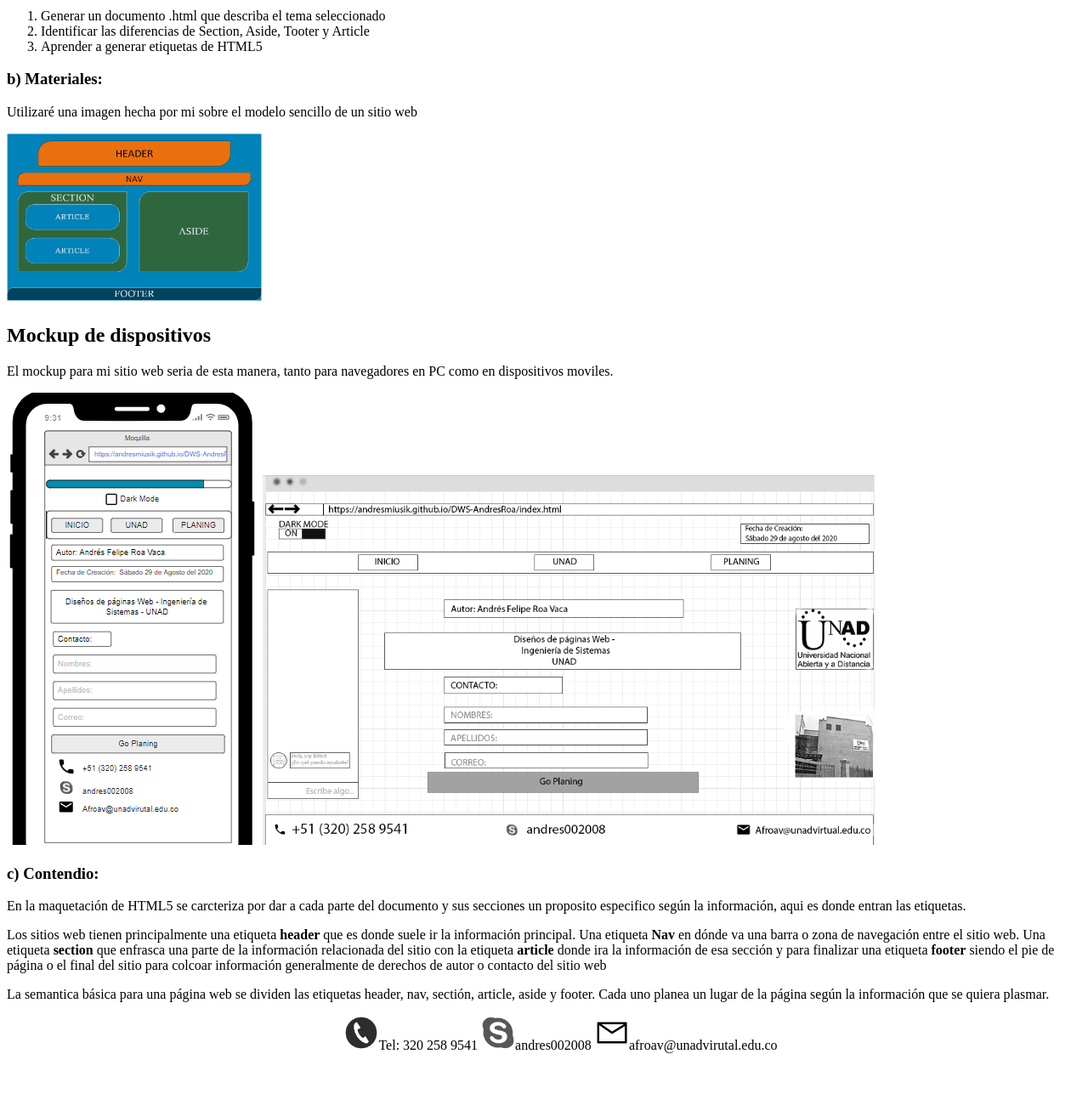
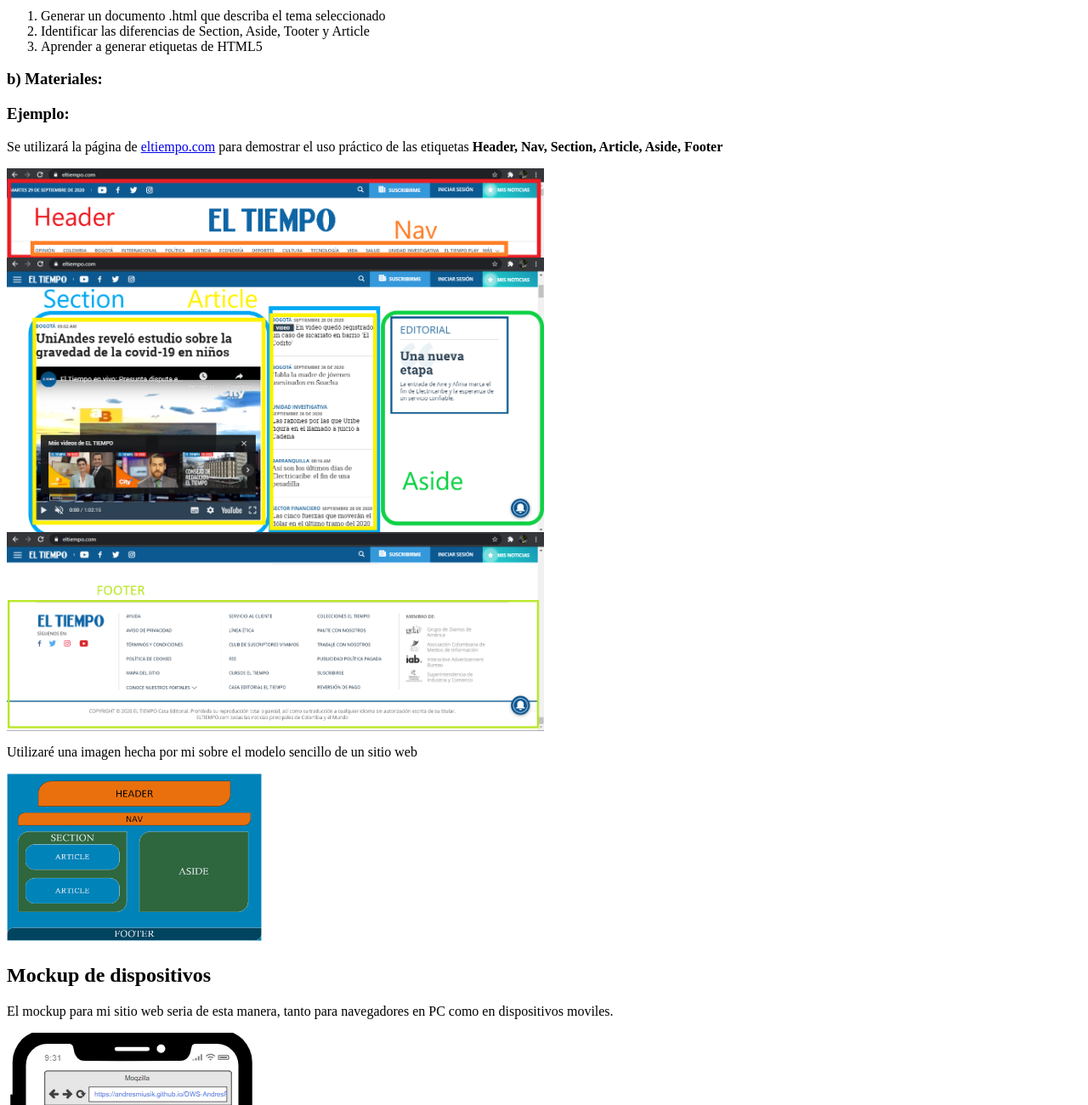
Before and after one commit to Andresmiusik/DWS-AndresRoa, a plain HTML site: page planing.html in a window 1280 px wide. Shown: the part 320-1620 px from the top of the page at 85% size. Before the commit the page ends 1575 px from the top, so only its background shows below. Drawn offline with Linux system fonts and the light colour scheme.

Commit message:
Correcciones
OK

```diff
--- a/planing.html
+++ b/planing.html
@@ -11,7 +11,9 @@
 <style>
 
   ul.start li {display: inline;}
+  .block {display: block;}
   .cent {text-align: center;}
+  .line {display: inline;}
   ul.fin li {display: inline; vertical-align: center;}
   img.mockup {display: inline;}
   h1 {text-align: center;}
@@ -59,6 +61,18 @@
 
 <h3>b) Materiales:</h3>
 
+<div>
+  <h3> Ejemplo:</h3>
+  <section>
+    <article>
+      <p>Se utilizará la página de <a href="https://www.eltiempo.com">eltiempo.com</a> para demostrar el uso práctico de las etiquetas <b>Header, Nav, Section, Article, Aside, Footer</b></p>
+      <img class="block" width="50%" height="" src="./cont/img/Head.png" alt="header">
+      <img class="block" width="50%" height="" src="./cont/img/SecArtAsi.png" alt="Section,Article,Aside">
+      <img class="block" width="50%" height="" src="./cont/img/Foot.png" alt="footer">
+    </article>
+  </section>
+</div>
+
 <p>Utilizaré una imagen hecha por mi sobre el modelo sencillo de un sitio web</p>
 
 <section>
@@ -77,11 +91,11 @@
 </section>
 <h3>c) Contendio:</h3>
 
-<p>
-  En la maquetación de HTML5 se carcteriza por dar a cada parte del documento y sus secciones un proposito especifico según la información, aqui es donde entran las etiquetas.</p>
+<div>
+  En la maquetación de HTML5 se carcteriza por dar a cada parte del documento y sus secciones un proposito especifico según la información, aqui es donde entran las etiquetas.</div>
 <section>
   <article>
-    <p>Los sitios web tienen principalmente una etiqueta <b>header</b> que es donde suele ir la información principal. Una etiqueta <b>Nav</b> en dónde va una barra o zona de navegación entre el sitio web. Una etiqueta <b>section</b> que enfrasca una parte de la información relacionada del sitio con la etiqueta <b>article</b> donde ira la información de esa sección y para finalizar una etiqueta <b>footer</b> siendo el pie de página o el final del sitio para colcoar información generalmente de derechos de autor o contacto del sitio web  </p>
+    <p>Los sitios web tienen principalmente la etiqueta <b>header</b>, es el encabezado de la páginas Web, una etiqueta <b>Nav</b> donde suele ir una barra o zona de navegación del sitio web, una etiqueta <b>section</b> que encapsula una parte de la información relacionada del sitio con la etiqueta <b>article</b> donde ira la información según el sitio web, para finalizar una etiqueta <b>footer</b> siendo el pie de página o el final del sitio para colcoar información generalmente utilizada para derechos de autor o contacto del sitio web.</p>
    <p>La semantica básica para una página web se dividen las etiquetas header, nav, sectión, article, aside y footer. Cada uno planea un lugar de la página según la información que se quiera plasmar.</p></article>
  </section>
 
@@ -89,9 +103,9 @@
 
 <footer>
 <ul class="fin , cent">
-  <li> <img display:inline; padding-left:3px; width="40px" height="40px" src="./cont/img/footer/Tel.png" alt="Tel">Tel: 320 258 9541</li>
-  <li> <img display:inline; width="40px" height="40px"  src="./cont/img/footer/Skype.png" alt="Skype">andres002008</li>
-  <li> <img display:inline; width="40px" height="40px" src="./cont/img/footer/mail.png" alt="Correo">afroav@unadvirutal.edu.co</li>
+  <li> <img width="40px" height="40px" src="./cont/img/footer/Tel.png" alt="Tel "> +51 (320) 258 9541</li>
+  <li> <img width="40px" height="40px"  src="./cont/img/footer/Skype.png" alt="Skype ">andres002008</li>
+  <li> <img width="40px" height="40px" src="./cont/img/footer/mail.png" alt="Correo ">afroav@unadvirutal.edu.co</li>
 </ul>
 
 </footer>
```
Also changed, not shown: cont/img/Foot.png (added), cont/img/Head.png (added), cont/img/SecArtAsi.png (added).
